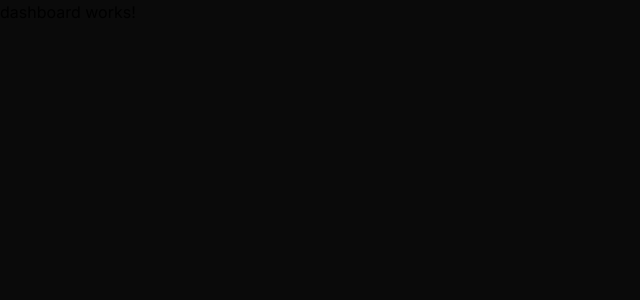
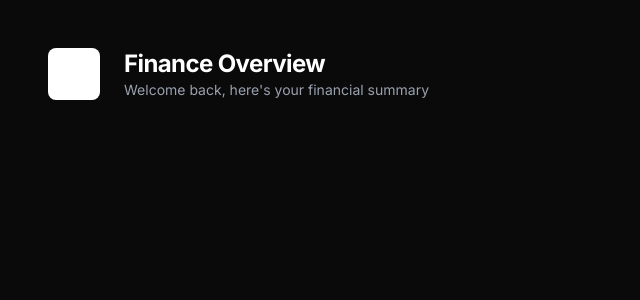
Before and after one commit to ddamiankowalski/doccy, an Angular app in the folder apps/ui/: page / in a window 1280 px wide. Shown: the top 300 px of the page, without its empty margins (0-640 px from the left). Built offline with nearby package versions, Linux system fonts and the light colour scheme.

Commit message:
added img

```diff
--- a/apps/ui/src/app/app.ts
+++ b/apps/ui/src/app/app.ts
@@ -4,7 +4,6 @@ import { RouterOutlet } from '@angular/router';
 @Component({
   selector: 'app-root',
   templateUrl: './app.html',
-  styleUrl: './app.css',
   imports: [RouterOutlet],
 })
 export class App {}
--- /dev/null
+++ b/apps/ui/src/app/routes/dashboard/components/header-user/header-user.ts
@@ -0,0 +1,12 @@
+import { ChangeDetectionStrategy, Component } from '@angular/core';
+
+@Component({
+  selector: 'dc-header-user',
+  host: {
+    class: '',
+  },
+  imports: [],
+  template: ``,
+  changeDetection: ChangeDetectionStrategy.OnPush,
+})
+export class HeaderUser {}
--- /dev/null
+++ b/apps/ui/src/app/routes/dashboard/components/header/header.ts
@@ -0,0 +1,23 @@
+import { ChangeDetectionStrategy, Component } from '@angular/core';
+import { HeaderUser } from '../header-user/header-user';
+
+@Component({
+  selector: 'dc-header',
+  host: {
+    class: 'w-full',
+  },
+  imports: [HeaderUser],
+  template: ` <header class="flex justify-between">
+    <div class="flex gap-6">
+      <div class="p-2 bg-white text-black rounded-lg w-[3.25rem]"></div>
+      <div>
+        <h1 class="text-2xl font-bold tracking-tight">Finance Overview</h1>
+        <h2 class="text-gray-400 text-sm">Welcome back, here's your financial summary</h2>
+      </div>
+    </div>
+
+    <dc-header-user />
+  </header>`,
+  changeDetection: ChangeDetectionStrategy.OnPush,
+})
+export class Header {}
--- a/apps/ui/src/app/routes/dashboard/dashboard.ts
+++ b/apps/ui/src/app/routes/dashboard/dashboard.ts
@@ -1,9 +1,13 @@
 import { ChangeDetectionStrategy, Component } from '@angular/core';
+import { Header } from './components/header/header';
 
 @Component({
-  selector: 'app-dashboard',
-  imports: [],
-  template: `<p>dashboard works!</p>`,
+  selector: 'dc-dashboard',
+  imports: [Header],
+  host: {
+    class: 'block p-12 min-h-screen text-white',
+  },
+  template: ` <dc-header />`,
   changeDetection: ChangeDetectionStrategy.OnPush,
 })
 export class Dashboard {}
--- a/apps/ui/src/styles.css
+++ b/apps/ui/src/styles.css
@@ -13,4 +13,8 @@
 body {
   background-color: theme(colors.charcoal);
   font-family: theme(fontFamily.sans);
+  height: 100vh;
+  width: 100vw;
+  overflow: hidden;
+  color: #fff;
 }
```
Also changed, not shown: apps/ui/public/img/profile.avif (added), apps/ui/src/app/app.css (deleted).
